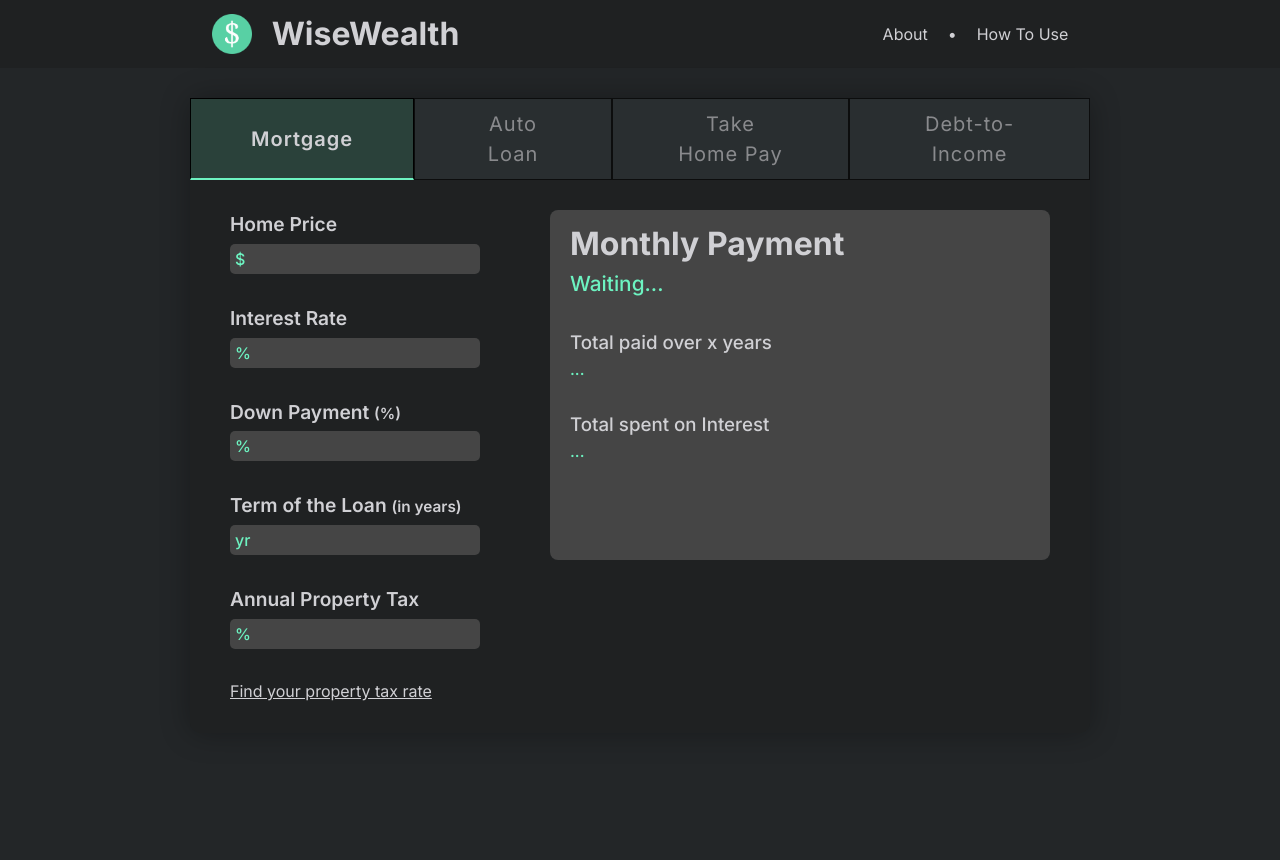
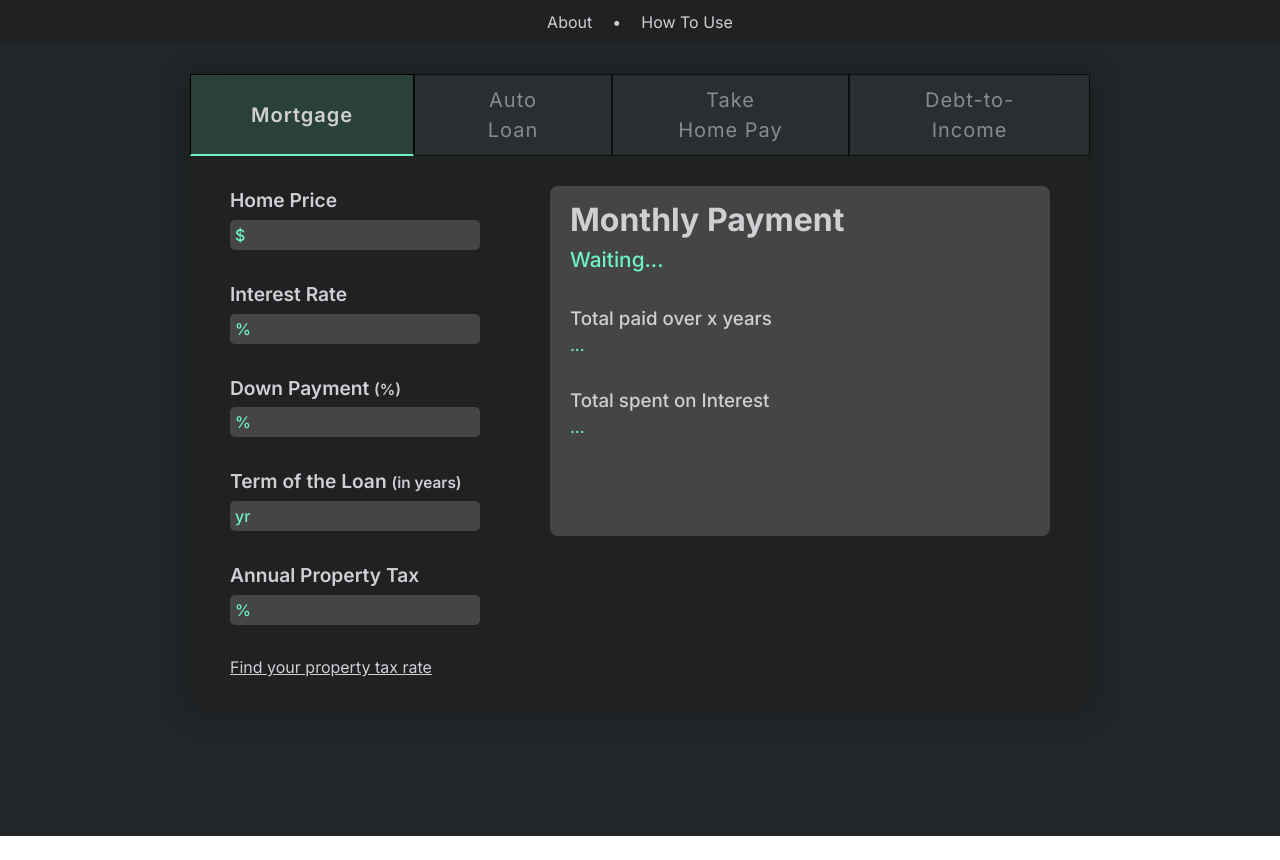
Before and after one commit to Corvus-JSDev/WiseWealth, a React (Vite) app: page / in a window 1280 px wide. After the commit the page ends 836 px from the top, so only its background shows below. Built offline with nearby package versions, Linux system fonts and the light colour scheme.

Commit message:
Update NavBar.jsx

```diff
--- a/src/shared/NavBar.jsx
+++ b/src/shared/NavBar.jsx
@@ -4,14 +4,19 @@ export default function NavBar() {
 	return (
 		<div className={style.NavBar}>
 			<div>
-				<img src="/imgs/WiseWealthLogo2.png" />
-				<h1>WiseWealth</h1>
-			</div>
-
-			<div>
-				<a href="/about">About</a>
+				<a
+					target="_blank"
+					href="https://github.com/Corvus-JSDev/WiseWealth/tree/main?tab=readme-ov-file#about"
+				>
+					About
+				</a>
 				<p style={{ cursor: "default" }}>•</p>
-				<a href="/howto">How To Use</a>
+				<a
+					target="_blank"
+					href="https://github.com/Corvus-JSDev/WiseWealth/tree/main?tab=readme-ov-file#how-to-use"
+				>
+					How To Use
+				</a>
 			</div>
 		</div>
 	);
```
